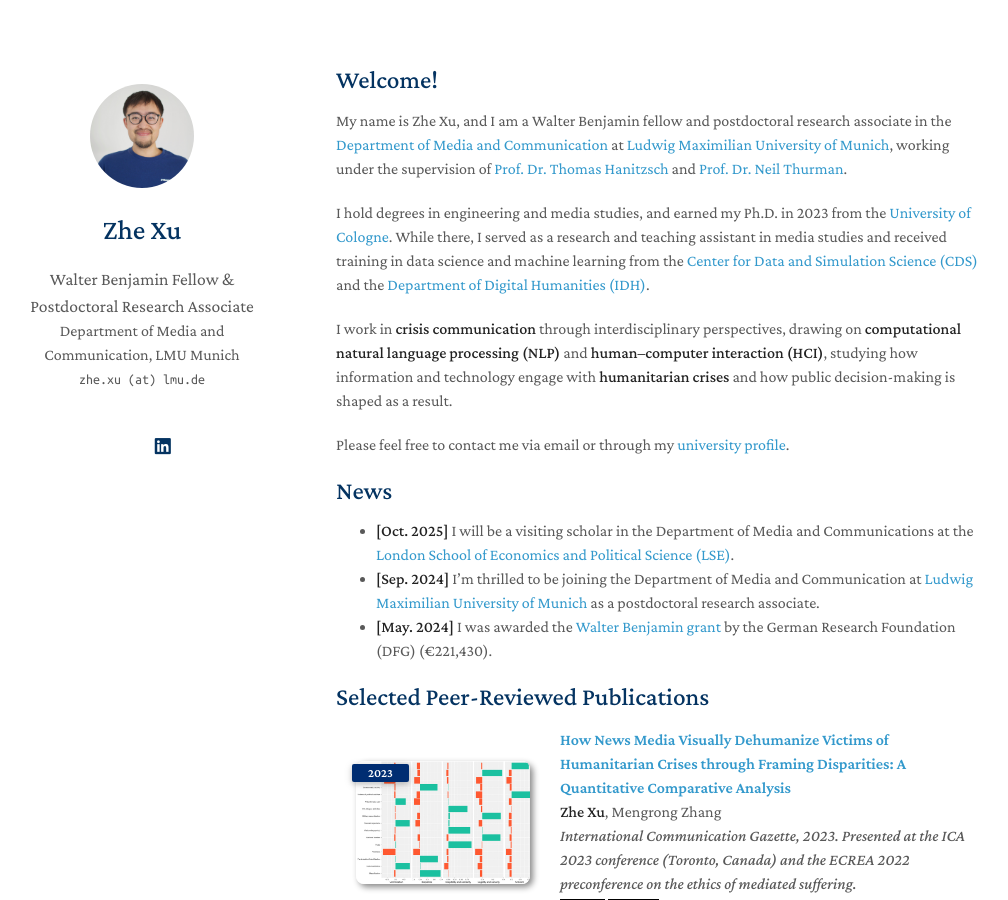
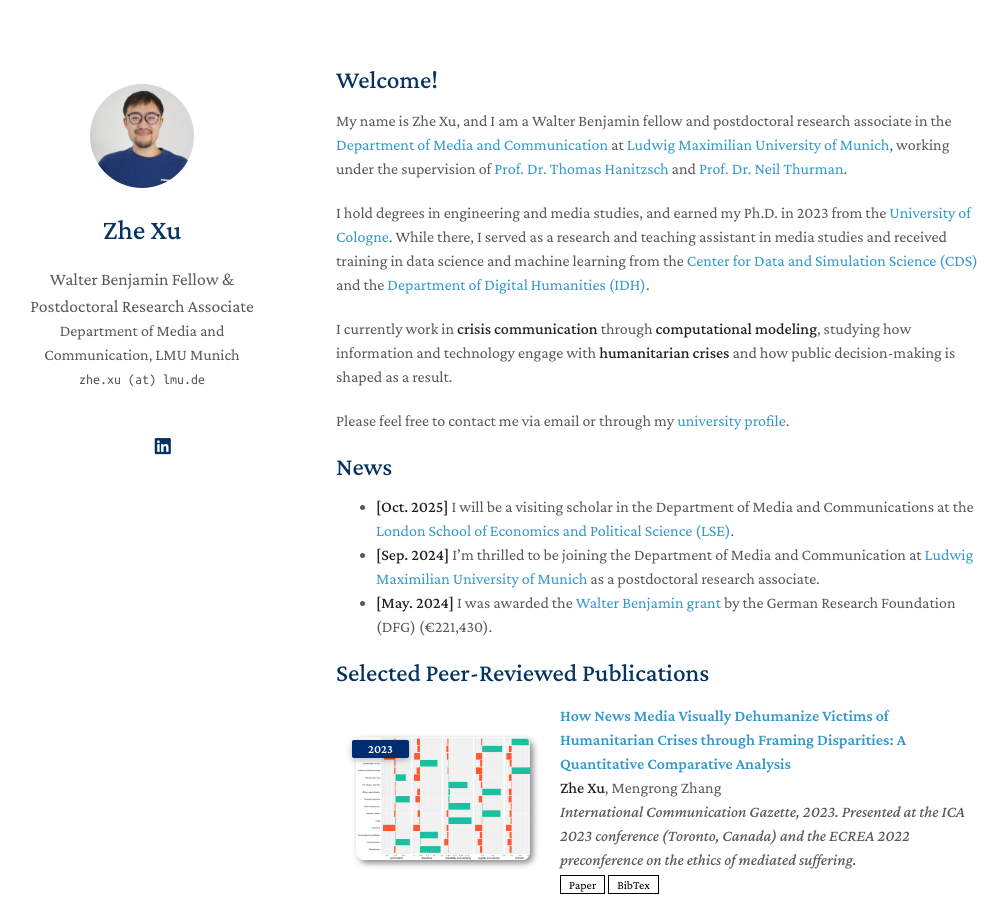
Before and after one commit to zhexuphd/home, a Jekyll site: the page built from index.md, in a window 1280 px wide and 900 px high. Shown: the whole window, without its empty margins (134-1142 px from the left). Built offline with Jekyll 4.4.1, drawn with Linux system fonts in a browser that asks for light colours; a style sheet for code colours, icons or effects is not loaded; our own code applies the rules of GitHub Pages for plain Markdown files.

Commit message:
Update index.md

```diff
--- a/index.md
+++ b/index.md
@@ -7,7 +7,7 @@
 
 I hold degrees in engineering and media studies, and earned my Ph.D. in 2023 from the [University of Cologne](https://www.uni-koeln.de/en/). While there, I served as a research and teaching assistant in media studies and received training in data science and machine learning from the [Center for Data and Simulation Science (CDS)](https://cds.uni-koeln.de/en/) and the [Department of Digital Humanities (IDH)](https://dh.phil-fak.uni-koeln.de/).
 
-I work in **crisis communication** through interdisciplinary perspectives, drawing on **computational natural language processing (NLP)** and **human–computer interaction (HCI)**, studying how information and technology engage with **humanitarian crises** and how public decision-making is shaped as a result.
+I currently work in **crisis communication** through **computational modeling**, studying how information and technology engage with **humanitarian crises** and how public decision-making is shaped as a result.
 
 Please feel free to contact me via email or through my [university profile](https://www.ifkw.uni-muenchen.de/organisation/personen/mitarbeiter/xu_zhe/index.html).
 
```
